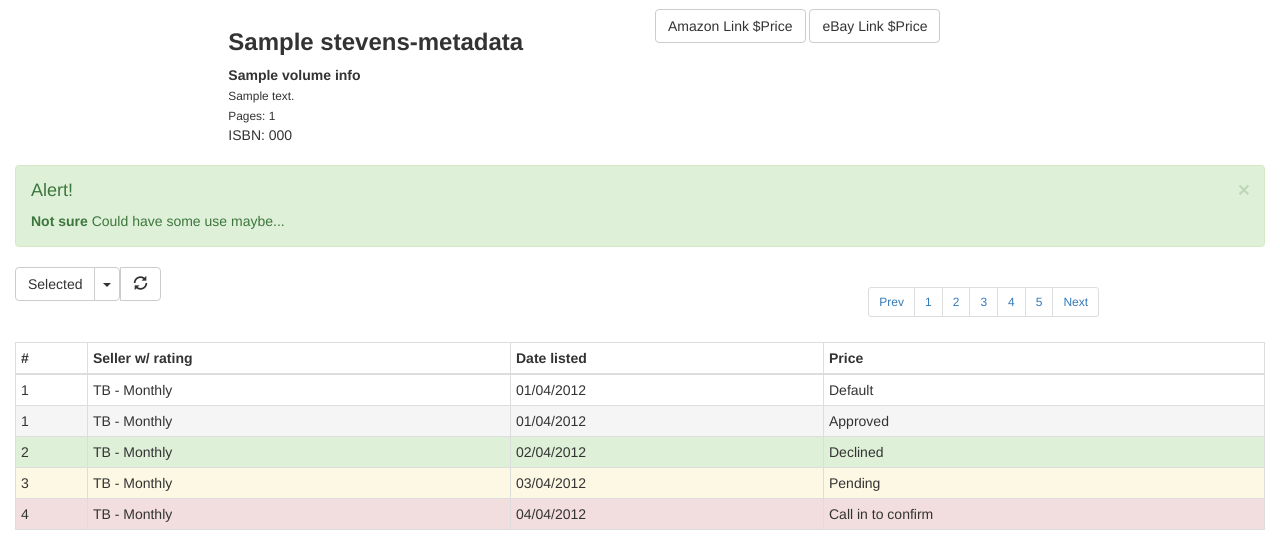
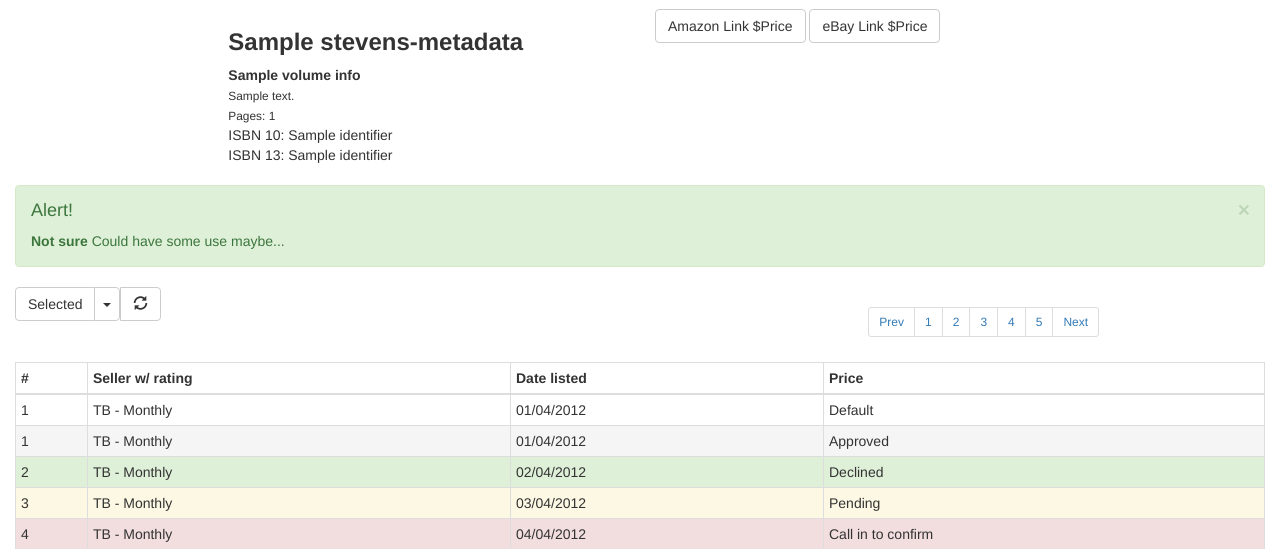
Before and after one commit to pwarmuz/SSW695_Capstone, a Flask app: template src/app/templates/books/book_isbn.html in a window 1280 px wide. Shown: the part 51-600 px from the top of the page. Run offline with Flask 2, Linux system fonts and the light colour scheme; the template is opened without the code that fills it: most values are stand-ins (such as "Sample title", 1, 10 or a date in 2020); parts of the project's set-up code (start-up, migrations or seed data) failed here and were passed over; some libraries are stand-ins or nearby versions.

Commit message:
Update ISBN10 and ISBN13 It does not convert the ISBN13 into an ISBN10, it finds the ISBN13 book and returns it. If the ISBN13 is not of length 13 then and ISBN10 is found.

```diff
--- a/src/app/books/tools.py
+++ b/src/app/books/tools.py
@@ -6,4 +6,7 @@ def get_book(isbn):
     """ Get book by isbn
     :return:
     """
+    if len(isbn) == 13:
+        return mongo_client.ssw695.books.find_one({"google-metadata.volumeInfo.industryIdentifiers.1.identifier": isbn})
+
     return mongo_client.ssw695.books.find_one({"_id": isbn})
--- a/src/app/templates/books/book_isbn.html
+++ b/src/app/templates/books/book_isbn.html
@@ -32,7 +32,10 @@
                             Pages: {{ book.get('google-metadata', {}).get('volumeInfo', {}).get('pageCount', "") }} </small>
                     </dd>
                     <dd>
-                        ISBN: {{ isbn }}
+                        ISBN 10: {{ book.get('google-metadata', {}).get('volumeInfo', {}).get('industryIdentifiers', {}).0.get('identifier', "") }}
+                    </dd>
+                    <dd>
+                        ISBN 13: {{ book.get('google-metadata', {}).get('volumeInfo', {}).get('industryIdentifiers', {}).1.get('identifier', "") }}
                     </dd>
                 </dl>
             </div>
```
Also changed, not shown: src/app/books/views.py (+5 -6 lines).
